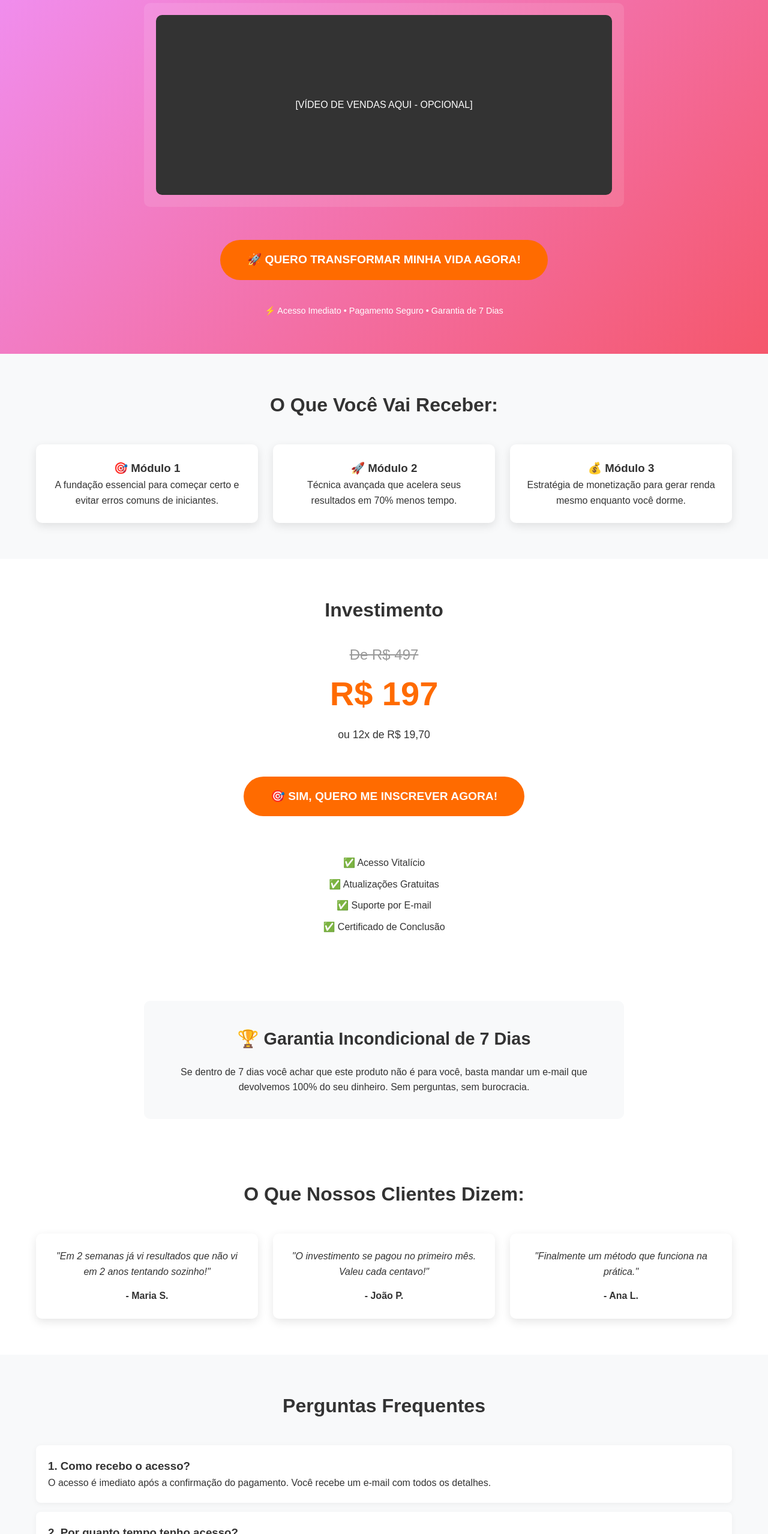
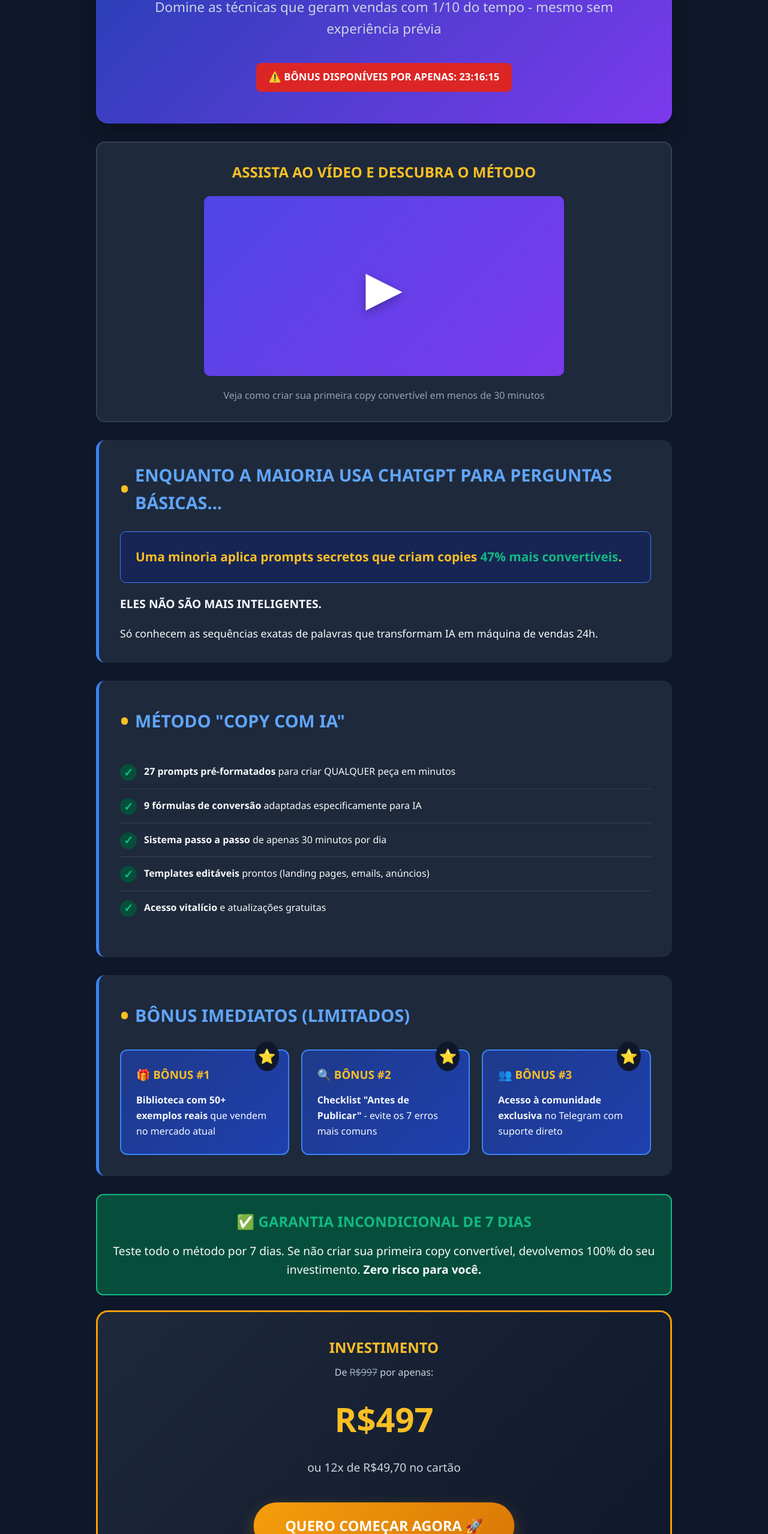
Before and after one commit to Woner00/Machado-copy, a plain HTML site: page index.html in a window 1280 px wide. Shown: the part 242-2800 px from the top of the page at 60% size. Drawn offline with Linux system fonts and the light colour scheme.

Commit message:
Update index.html

```diff
--- a/index.html
+++ b/index.html
@@ -1,325 +1,460 @@
 <!DOCTYPE html>
-<html lang="pt-br">
+<html lang="pt-BR">
 <head>
     <meta charset="UTF-8">
     <meta name="viewport" content="width=device-width, initial-scale=1.0">
-    <title>Meu Produto Kiwify - Landing Page Gratuita</title>
+    <title>Copy com IA: 27 Prompts que Convertem</title>
     <style>
         * {
             margin: 0;
             padding: 0;
             box-sizing: border-box;
+            font-family: 'Segoe UI', Arial, sans-serif;
         }
 
         body {
-            font-family: Arial, sans-serif;
+            background-color: #0f172a;
+            color: #f8fafc;
             line-height: 1.6;
-            color: #333;
-            max-width: 100%;
-            overflow-x: hidden;
         }
 
         .container {
-            max-width: 1200px;
+            max-width: 1000px;
             margin: 0 auto;
-            padding: 0 20px;
+            padding: 20px;
         }
 
-        /* HEADER */
-        .header-bar {
-            background: #000;
-            color: white;
+        /* Header */
+        .header {
             text-align: center;
-            padding: 10px;
-            font-size: 14px;
+            padding: 40px 20px;
+            background: linear-gradient(135deg, #1e40af 0%, #7c3aed 100%);
+            border-radius: 20px;
+            margin-bottom: 30px;
+            box-shadow: 0 10px 30px rgba(0, 0, 0, 0.3);
         }
 
-        /* HERO */
-        .hero {
-            padding: 60px 20px;
-            text-align: center;
-            background: linear-gradient(135deg, #f093fb 0%, #f5576c 100%);
-            color: white;
+        .badge {
+            display: inline-block;
+            background-color: #fbbf24;
+            color: #78350f;
+            padding: 8px 20px;
+            border-radius: 50px;
+            font-weight: bold;
+            font-size: 14px;
+            margin-bottom: 15px;
+            text-transform: uppercase;
+            letter-spacing: 1px;
         }
 
-        .hero h1 {
-            font-size: 2.5rem;
-            margin-bottom: 20px;
+        h1 {
+            font-size: 2.8rem;
+            margin-bottom: 15px;
+            background: linear-gradient(to right, #fbbf24, #f59e0b);
+            -webkit-background-clip: text;
+            background-clip: text;
+            color: transparent;
+            line-height: 1.2;
         }
 
-        /* BOTÃO KIWIFY */
-        .kiwify-button {
-            display: inline-block;
-            background: #FF6B00; /* Laranja Kiwify */
-            color: white;
-            padding: 18px 45px;
-            font-size: 1.2rem;
-            font-weight: bold;
-            border-radius: 50px;
-            text-decoration: none;
-            margin: 25px 0;
-            transition: all 0.3s;
-            border: none;
-            cursor: pointer;
+        .subtitle {
+            font-size: 1.4rem;
+            color: #cbd5e1;
+            max-width: 800px;
+            margin: 0 auto 25px;
         }
 
-        .kiwify-button:hover {
-            background: #e55a00;
-            transform: scale(1.05);
+        /* Video Section */
+        .video-container {
+            background: #1e293b;
+            border-radius: 15px;
+            padding: 30px;
+            margin-bottom: 30px;
+            text-align: center;
+            border: 2px solid #334155;
         }
 
-        /* BENEFÍCIOS */
-        .benefits {
-            padding: 60px 20px;
-            background: #f8f9fa;
+        .video-placeholder {
+            background: linear-gradient(135deg, #4f46e5, #7c3aed);
+            height: 300px;
+            border-radius: 10px;
+            display: flex;
+            align-items: center;
+            justify-content: center;
+            margin: 20px auto;
+            max-width: 600px;
+            position: relative;
+            overflow: hidden;
         }
 
-        .benefits-grid {
+        .video-placeholder::before {
+            content: "▶";
+            font-size: 80px;
+            color: white;
+            text-shadow: 0 5px 15px rgba(0,0,0,0.3);
+        }
+
+        /* Content Sections */
+        .section {
+            background: #1e293b;
+            border-radius: 15px;
+            padding: 35px;
+            margin-bottom: 30px;
+            border-left: 5px solid #3b82f6;
+        }
+
+        .section-title {
+            font-size: 1.8rem;
+            margin-bottom: 25px;
+            color: #60a5fa;
+            display: flex;
+            align-items: center;
+            gap: 10px;
+        }
+
+        .section-title::before {
+            content: "•";
+            color: #fbbf24;
+            font-size: 2.5rem;
+        }
+
+        .highlight {
+            background: #172554;
+            padding: 25px;
+            border-radius: 10px;
+            margin: 20px 0;
+            border: 1px solid #3b82f6;
+        }
+
+        .bullet-list {
+            list-style: none;
+            margin: 20px 0;
+        }
+
+        .bullet-list li {
+            padding: 15px 0 15px 40px;
+            position: relative;
+            border-bottom: 1px solid #334155;
+        }
+
+        .bullet-list li:last-child {
+            border-bottom: none;
+        }
+
+        .bullet-list li::before {
+            content: "✓";
+            position: absolute;
+            left: 0;
+            top: 15px;
+            color: #10b981;
+            font-weight: bold;
+            font-size: 1.2rem;
+            background: #064e3b;
+            width: 28px;
+            height: 28px;
+            border-radius: 50%;
+            display: flex;
+            align-items: center;
+            justify-content: center;
+        }
+
+        /* Bonus Section */
+        .bonus-grid {
             display: grid;
             grid-template-columns: repeat(auto-fit, minmax(280px, 1fr));
-            gap: 25px;
-            margin-top: 40px;
+            gap: 20px;
+            margin-top: 25px;
         }
 
-        .benefit-card {
-            background: white;
+        .bonus-card {
+            background: linear-gradient(135deg, #1e3a8a, #1e40af);
             padding: 25px;
-            border-radius: 10px;
-            box-shadow: 0 5px 15px rgba(0,0,0,0.1);
-            text-align: center;
+            border-radius: 12px;
+            border: 2px solid #3b82f6;
+            position: relative;
         }
 
-        /* OFERTA */
-        .offer {
-            padding: 60px 20px;
+        .bonus-card::after {
+            content: "⭐";
+            position: absolute;
+            top: -15px;
+            right: 15px;
+            font-size: 24px;
+            background: #0f172a;
+            padding: 5px;
+            border-radius: 50%;
+        }
+
+        /* Price Section */
+        .price-section {
+            background: linear-gradient(135deg, #1e293b, #0f172a);
             text-align: center;
-            background: white;
+            padding: 40px;
+            border-radius: 20px;
+            border: 3px solid #f59e0b;
+            margin-bottom: 30px;
         }
 
         .price {
             font-size: 3.5rem;
-            color: #FF6B00;
             font-weight: bold;
+            color: #fbbf24;
+            margin: 20px 0;
         }
 
-        .old-price {
-            text-decoration: line-through;
-            color: #999;
-            font-size: 1.5rem;
+        .installments {
+            color: #cbd5e1;
+            font-size: 1.2rem;
+            margin-bottom: 25px;
         }
 
-        /* GARANTIA */
-        .guarantee {
-            padding: 40px 20px;
-            text-align: center;
-            background: #f8f9fa;
-            border-radius: 10px;
-            margin: 40px auto;
-            max-width: 800px;
+        /* CTA Button */
+        .cta-button {
+            display: inline-block;
+            background: linear-gradient(135deg, #f59e0b, #d97706);
+            color: white;
+            padding: 22px 50px;
+            font-size: 1.4rem;
+            font-weight: bold;
+            text-decoration: none;
+            border-radius: 50px;
+            margin: 20px 0;
+            transition: all 0.3s ease;
+            border: none;
+            cursor: pointer;
+            box-shadow: 0 10px 25px rgba(245, 158, 11, 0.3);
         }
 
-        /* DEPOIMENTOS */
-        .testimonials {
-            padding: 60px 20px;
-            background: white;
+        .cta-button:hover {
+            transform: translateY(-5px);
+            box-shadow: 0 15px 35px rgba(245, 158, 11, 0.4);
+            background: linear-gradient(135deg, #fbbf24, #f59e0b);
         }
 
-        /* FAQ */
-        .faq {
-            padding: 60px 20px;
-            background: #f8f9fa;
-        }
-
-        .faq-item {
-            background: white;
-            padding: 20px;
-            margin-bottom: 15px;
-            border-radius: 8px;
-            box-shadow: 0 2px 10px rgba(0,0,0,0.05);
-        }
-
-        /* FOOTER */
-        footer {
-            background: #1a1a1a;
-            color: white;
-            padding: 40px 20px;
+        /* Guarantee */
+        .guarantee {
+            background: #064e3b;
+            padding: 25px;
+            border-radius: 12px;
+            margin: 25px 0;
+            border: 2px solid #10b981;
             text-align: center;
         }
 
+        /* Contact */
+        .contact {
+            text-align: center;
+            padding: 30px;
+            background: #1e293b;
+            border-radius: 15px;
+            margin-top: 30px;
+        }
+
+        .email-link {
+            color: #60a5fa;
+            text-decoration: none;
+            font-weight: bold;
+            font-size: 1.1rem;
+        }
+
+        .email-link:hover {
+            text-decoration: underline;
+            color: #3b82f6;
+        }
+
+        /* Responsive */
         @media (max-width: 768px) {
-            .hero h1 {
-                font-size: 1.8rem;
+            h1 {
+                font-size: 2rem;
+            }
+
+            .subtitle {
+                font-size: 1.1rem;
+            }
+
+            .section {
+                padding: 25px 20px;
             }
 
             .price {
-                font-size: 2.5rem;
+                font-size: 2.8rem;
             }
 
-            .kiwify-button {
-                padding: 15px 30px;
-                font-size: 1.1rem;
-                width: 90%;
-                max-width: 300px;
+            .cta-button {
+                padding: 18px 30px;
+                font-size: 1.2rem;
+                width: 100%;
             }
+
+            .bonus-grid {
+                grid-template-columns: 1fr;
+            }
+        }
+
+        /* Animation */
+        @keyframes pulse {
+            0% { transform: scale(1); }
+            50% { transform: scale(1.05); }
+            100% { transform: scale(1); }
+        }
+
+        .pulse {
+            animation: pulse 2s infinite;
+        }
+
+        .counter {
+            background: #dc2626;
+            color: white;
+            padding: 10px 20px;
+            border-radius: 8px;
+            display: inline-block;
+            margin: 15px 0;
+            font-weight: bold;
         }
     </style>
 </head>
 <body>
-    <!-- BARRA SUPERIOR -->
-    <div class="header-bar">
-        🚀 <strong>OFERTA POR TEMPO LIMITADO:</strong> Garanta seu acesso com preço especial!
+    <div class="container">
+        <!-- Header -->
+        <header class="header">
+            <div class="badge">LANÇAMENTO EXCLUSIVO</div>
+            <h1>DE ZERO A COPYWRITER COM IA EM 30 MINUTOS/DIA</h1>
+            <p class="subtitle">Domine as técnicas que geram vendas com 1/10 do tempo - mesmo sem experiência prévia</p>
+            <div class="counter pulse">⚠️ BÔNUS DISPONÍVEIS POR TEMPO LIMITADO</div>
+        </header>
+
+        <!-- Video Section -->
+        <section class="video-container">
+            <h2 style="color: #fbbf24; margin-bottom: 20px;">ASSISTA AO VÍDEO E DESCUBRA O MÉTODO</h2>
+            <div class="video-placeholder">
+                <!-- Substitua por embed real do vídeo -->
+                <!-- <iframe width="100%" height="100%" src="https://www.youtube.com/embed/..." frameborder="0" allowfullscreen></iframe> -->
             </div>
-
-    <!-- HERO SECTION -->
-    <section class="hero">
-        <div class="container">
-            <h1>Transforme Sua Vida Com [Nome do Seu Produto]</h1>
-            <p style="font-size: 1.2rem; margin-bottom: 20px; opacity: 0.9;">
-                Método passo a passo que já ajudou <strong>500+ pessoas</strong> a alcançar [resultado específico]
-            </p>
-
-            <!-- VÍDEO (OPCIONAL) -->
-            <div style="max-width: 800px; margin: 30px auto; background: rgba(255,255,255,0.1); padding: 20px; border-radius: 10px;">
-                <div style="background: #333; height: 300px; border-radius: 10px; display: flex; align-items: center; justify-content: center;">
-                    <p style="color: white;">[VÍDEO DE VENDAS AQUI - OPCIONAL]</p>
-                </div>
-            </div>
-
-            <!-- BOTÃO PRINCIPAL KIWIFY -->
-            <a href="https://SEUSITE.kiwify.com.br/SEUPRODUTO"
-               class="kiwify-button"
-               target="_blank">
-               🚀 QUERO TRANSFORMAR MINHA VIDA AGORA!
-            </a>
-
-            <p style="margin-top: 15px; font-size: 0.9rem;">
-                ⚡ Acesso Imediato • Pagamento Seguro • Garantia de 7 Dias
-            </p>
-        </div>
+            <p style="color: #94a3b8; margin-top: 15px;">Veja como criar sua primeira copy convertível em menos de 30 minutos</p>
         </section>
 
-    <!-- BENEFÍCIOS -->
-    <section class="benefits">
-        <div class="container">
-            <h2 style="text-align: center; margin-bottom: 40px; font-size: 2rem;">O Que Você Vai Receber:</h2>
+        <!-- Problem Section -->
+        <section class="section">
+            <h2 class="section-title">ENQUANTO A MAIORIA USA CHATGPT PARA PERGUNTAS BÁSICAS...</h2>
+            <div class="highlight">
+                <p style="font-size: 1.3rem; font-weight: bold; color: #fbbf24;">Uma minoria aplica prompts secretos que criam copies <span style="color: #10b981;">47% mais convertíveis</span>.</p>
+            </div>
+            <p style="font-size: 1.2rem; margin: 20px 0;"><strong>ELES NÃO SÃO MAIS INTELIGENTES.</strong></p>
+            <p style="font-size: 1.1rem;">Só conhecem as sequências exatas de palavras que transformam IA em máquina de vendas 24h.</p>
+        </section>
 
-            <div class="benefits-grid">
-                <div class="benefit-card">
-                    <h3>🎯 Módulo 1</h3>
-                    <p>A fundação essencial para começar certo e evitar erros comuns de iniciantes.</p>
+        <!-- Method Section -->
+        <section class="section">
+            <h2 class="section-title">MÉTODO "COPY COM IA"</h2>
+            <ul class="bullet-list">
+                <li><strong>27 prompts pré-formatados</strong> para criar QUALQUER peça em minutos</li>
+                <li><strong>9 fórmulas de conversão</strong> adaptadas especificamente para IA</li>
+                <li><strong>Sistema passo a passo</strong> de apenas 30 minutos por dia</li>
+                <li><strong>Templates editáveis</strong> prontos (landing pages, emails, anúncios)</li>
+                <li><strong>Acesso vitalício</strong> e atualizações gratuitas</li>
+            </ul>
+        </section>
+
+        <!-- Bonus Section -->
+        <section class="section">
+            <h2 class="section-title">BÔNUS IMEDIATOS (LIMITADOS)</h2>
+            <div class="bonus-grid">
+                <div class="bonus-card">
+                    <h3 style="color: #fbbf24; margin-bottom: 15px;">🎁 BÔNUS #1</h3>
+                    <p><strong>Biblioteca com 50+ exemplos reais</strong> que vendem no mercado atual</p>
                 </div>
-
-                <div class="benefit-card">
-                    <h3>🚀 Módulo 2</h3>
-                    <p>Técnica avançada que acelera seus resultados em 70% menos tempo.</p>
+                <div class="bonus-card">
+                    <h3 style="color: #fbbf24; margin-bottom: 15px;">🔍 BÔNUS #2</h3>
+                    <p><strong>Checklist "Antes de Publicar"</strong> - evite os 7 erros mais comuns</p>
                 </div>
-
-                <div class="benefit-card">
-                    <h3>💰 Módulo 3</h3>
-                    <p>Estratégia de monetização para gerar renda mesmo enquanto você dorme.</p>
-                </div>
+                <div class="bonus-card">
+                    <h3 style="color: #fbbf24; margin-bottom: 15px;">👥 BÔNUS #3</h3>
+                    <p><strong>Acesso à comunidade exclusiva</strong> no Telegram com suporte direto</p>
                 </div>
             </div>
         </section>
 
-    <!-- OFERTA -->
-    <section class="offer">
-        <div class="container">
-            <h2 style="margin-bottom: 30px; font-size: 2rem;">Investimento</h2>
-
-            <div style="margin: 30px 0;">
-                <span class="old-price">De R$ 497</span>
-                <div class="price">R$ 197</div>
-                <p style="margin-top: 10px; font-size: 1.1rem;">ou 12x de R$ 19,70</p>
+        <!-- Guarantee -->
+        <div class="guarantee">
+            <h2 style="color: #10b981; margin-bottom: 15px;">✅ GARANTIA INCONDICIONAL DE 7 DIAS</h2>
+            <p style="font-size: 1.2rem;">Teste todo o método por 7 dias. Se não criar sua primeira copy convertível, devolvemos 100% do seu investimento. <strong>Zero risco para você.</strong></p>
         </div>
 
-            <!-- BOTÃO SECUNDÁRIO KIWIFY -->
-            <a href="https://SEUSITE.kiwify.com.br/SEUPRODUTO"
-               class="kiwify-button"
-               target="_blank">
-               🎯 SIM, QUERO ME INSCREVER AGORA!
-            </a>
+        <!-- Price Section -->
+        <section class="price-section">
+            <h2 style="color: #fbbf24; margin-bottom: 10px;">INVESTIMENTO</h2>
+            <p style="color: #cbd5e1;">De <span style="text-decoration: line-through; color: #94a3b8;">R$997</span> por apenas:</p>
+            <div class="price">R$497</div>
+            <p class="installments">ou 12x de R$49,70 no cartão</p>
 
-            <div style="margin-top: 40px;">
-                <p style="margin: 10px 0;">✅ Acesso Vitalício</p>
-                <p style="margin: 10px 0;">✅ Atualizações Gratuitas</p>
-                <p style="margin: 10px 0;">✅ Suporte por E-mail</p>
-                <p style="margin: 10px 0;">✅ Certificado de Conclusão</p>
-            </div>
-        </div>
+            <button class="cta-button pulse" onclick="window.location.href='#comprar'">
+                QUERO COMEÇAR AGORA 🚀
+            </button>
+
+            <p style="color: #94a3b8; margin-top: 15px; font-size: 0.9rem;">
+                ✅ Pagamento 100% seguro | ✅ Acesso imediato | ✅ 7 dias de garantia
+            </p>
         </section>
 
-    <!-- GARANTIA -->
-    <section class="guarantee">
-        <div class="container">
-            <h3 style="font-size: 1.8rem; margin-bottom: 20px;">🏆 Garantia Incondicional de 7 Dias</h3>
-            <p>Se dentro de 7 dias você achar que este produto não é para você, basta mandar um e-mail que devolvemos 100% do seu dinheiro. Sem perguntas, sem burocracia.</p>
-        </div>
+        <!-- Contact Section -->
+        <section class="contact">
+            <h3 style="color: #cbd5e1; margin-bottom: 15px;">DÚVIDAS OU PRECISA DE AJUDA?</h3>
+            <p style="font-size: 1.1rem; margin-bottom: 10px;">Entre em contato pelo e-mail:</p>
+            <a href="mailto:miguel.martins@pitagoraspaulinia.com.br" class="email-link">
+                miguel.martins@pitagoraspaulinia.com.br
+            </a>
+            <p style="color: #94a3b8; margin-top: 15px; font-size: 0.9rem;">
+                Respondemos em até 24 horas úteis
+            </p>
         </section>
 
-    <!-- DEPOIMENTOS -->
-    <section class="testimonials">
-        <div class="container">
-            <h2 style="text-align: center; margin-bottom: 40px; font-size: 2rem;">O Que Nossos Clientes Dizem:</h2>
-
-            <div class="benefits-grid">
-                <div class="benefit-card">
-                    <p style="font-style: italic; margin-bottom: 15px;">"Em 2 semanas já vi resultados que não vi em 2 anos tentando sozinho!"</p>
-                    <p><strong>- Maria S.</strong></p>
+        <!-- Footer -->
+        <footer style="text-align: center; padding: 30px 0; color: #64748b; font-size: 0.9rem; border-top: 1px solid #334155; margin-top: 30px;">
+            <p>© 2024 Copy com IA - Todos os direitos reservados</p>
+            <p style="margin-top: 10px;">Este produto não garante resultados financeiros. Resultados variam conforme dedicação e aplicação.</p>
+        </footer>
     </div>
 
-                <div class="benefit-card">
-                    <p style="font-style: italic; margin-bottom: 15px;">"O investimento se pagou no primeiro mês. Valeu cada centavo!"</p>
-                    <p><strong>- João P.</strong></p>
+    <script>
+        // Contador de tempo para urgência
+        function updateCounter() {
+            const now = new Date();
+            const endOfDay = new Date();
+            endOfDay.setHours(23, 59, 59, 999);
+
+            const diff = endOfDay - now;
+            const hours = Math.floor(diff / (1000 * 60 * 60));
+            const minutes = Math.floor((diff % (1000 * 60 * 60)) / (1000 * 60));
+            const seconds = Math.floor((diff % (1000 * 60)) / 1000);
+
+            const counter = document.querySelector('.counter');
+            if (counter && hours >= 0) {
+                counter.innerHTML = `⚠️ BÔNUS DISPONÍVEIS POR APENAS: ${hours.toString().padStart(2, '0')}:${minutes.toString().padStart(2, '0')}:${seconds.toString().padStart(2, '0')}`;
+            }
+        }
+
+        setInterval(updateCounter, 1000);
+        updateCounter();
+
+        // Simulação de compra (substituir por link real da Kiwify)
+        document.querySelector('.cta-button').addEventListener('click', function() {
+            const buySection = document.createElement('div');
+            buySection.id = 'comprar';
+            buySection.innerHTML = `
+                <div style="background: #1e293b; padding: 30px; border-radius: 15px; margin-top: 30px; border: 2px solid #3b82f6; text-align: center;">
+                    <h3 style="color: #fbbf24; margin-bottom: 20px;">REDIRECIONANDO PARA PAGAMENTO SEGURO...</h3>
+                    <p style="margin-bottom: 20px;">Em instantes você será direcionado para a página de pagamento da Kiwify.</p>
+                    <div style="height: 4px; background: linear-gradient(90deg, #10b981, #3b82f6, #8b5cf6); border-radius: 2px; margin: 20px 0;"></div>
+                    <p style="color: #94a3b8; font-size: 0.9rem;">Se o redirecionamento não funcionar automaticamente, <a href="https://kiwify.com.br" style="color: #60a5fa;">clique aqui</a></p>
                 </div>
+            `;
+            this.parentNode.appendChild(buySection);
 
-                <div class="benefit-card">
-                    <p style="font-style: italic; margin-bottom: 15px;">"Finalmente um método que funciona na prática."</p>
-                    <p><strong>- Ana L.</strong></p>
-                </div>
-            </div>
-        </div>
-    </section>
-
-    <!-- FAQ -->
-    <section class="faq">
-        <div class="container">
-            <h2 style="text-align: center; margin-bottom: 40px; font-size: 2rem;">Perguntas Frequentes</h2>
-
-            <div class="faq-item">
-                <h3>1. Como recebo o acesso?</h3>
-                <p>O acesso é imediato após a confirmação do pagamento. Você recebe um e-mail com todos os detalhes.</p>
-            </div>
-
-            <div class="faq-item">
-                <h3>2. Por quanto tempo tenho acesso?</h3>
-                <p>O acesso é vitalício! Você pode assistir quando quiser e quantas vezes quiser.</p>
-            </div>
-
-            <div class="faq-item">
-                <h3>3. Tem garantia mesmo?</h3>
-                <p>Sim! 7 dias de garantia incondicional. Se não gostar, devolvemos 100% do seu dinheiro.</p>
-            </div>
-
-            <!-- BOTÃO FINAL -->
-            <div style="text-align: center; margin-top: 40px;">
-                <a href="https://SEUSITE.kiwify.com.br/SEUPRODUTO"
-                   class="kiwify-button"
-                   target="_blank">
-                   🚀 QUERO COMEÇAR AGORA!
-                </a>
-            </div>
-        </div>
-    </section>
-
-    <!-- FOOTER -->
-    <footer>
-        <div class="container">
-            <p>© 2024 [Seu Nome]. Todos os direitos reservados.</p>
-            <p style="margin-top: 20px; font-size: 0.9rem; color: #aaa;">
-                Este site não é afiliado ao Facebook ou a qualquer entidade do Facebook.
-            </p>
-        </div>
-    </footer>
+            // Em produção, substituir por: window.location.href = 'https://kiwify.com.br/seu-link';
+            setTimeout(() => {
+                alert('Em um site real, você seria redirecionado para a Kiwify. Link de exemplo: https://kiwify.com.br/copy-com-ia');
+            }, 1000);
+        });
+    </script>
 </body>
 </html>
```
Lines whose indentation alone changed are shown as unchanged.
